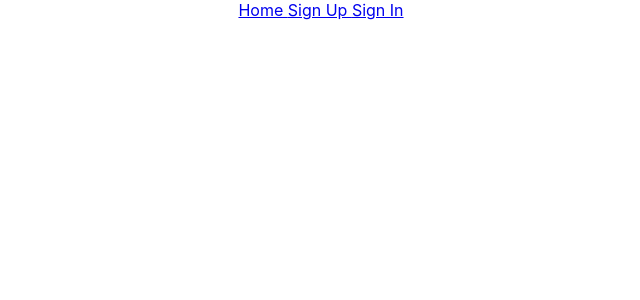
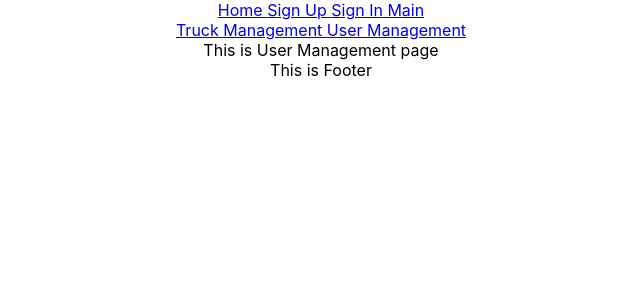
Before and after one commit to lorencelim/redux-saga, a React (Create React App) app: page /UserManagement in a window 1280 px wide. Shown: the top 300 px of the page, without its empty margins (319-959 px from the left). Built offline with nearby package versions, Linux system fonts and the light colour scheme.

Commit message:
Main page

```diff
--- a/src/App.js
+++ b/src/App.js
@@ -1,16 +1,16 @@
 import React from 'react';
 import './App.css';
-import { useSelector } from 'react-redux';
-import { selectUser } from './component/redux/userSlice';
-import Header from './component/Header';
+import Header from './component/header';
+import Footer from './component/footer';
+import Main from './component/main';
 
 function App() {
-
-  const user = useSelector(selectUser);
 
   return (
     <div className="App">
           <Header />
+          <Main />
+          <Footer />
     </div>
   );
 }
--- a/src/component/Header.js
+++ b/src/component/Header.js
@@ -1,32 +1,34 @@
 import React from "react";
-import Home from "./Home";
-import SignUp from "./SignUp";
-import SignIn from "./SignIn";
 import { BrowserRouter as Router, Link, Routes, Route } from 'react-router-dom';
 import { useSelector } from 'react-redux';
 import { selectUser } from './redux/userSlice';
-import SignOut from './SignOut';
-
+import Home from "./home";
+import SignUp from "./signUp";
+import SignIn from "./signIn";
+import SignOut from "./signOut";
+import Main from "./main"
 
 
 function Header() {
     const user = useSelector(selectUser);
     return (
-        <div>
+        <div className="header">
             <Router>
-            <nav>
-                <Link to='/'> Home </Link>
-                <Link to='SignUp'> Sign Up </Link>
-                <Link to='SignIn'> Sign In</Link>
-            </nav>
-            <Routes>
-                <Route path='/' element={<Home />} />
-                <Route path='SignUp' element={<SignUp />} />
-                <Route path='SignIn' element={<SignIn />} />
-            </Routes>
+                <nav>
+                    <Link to="/"> Home </Link>
+                    <Link to="SignUp"> Sign Up </Link>
+                    <Link to="SignIn"> Sign In</Link>
+                    <Link to="Main" > Main </Link>
+                </nav>
+                <Routes>
+                    <Route path="/" element={<Home />} />
+                    <Route path="SignUp" element={<SignUp />} />
+                    <Route path="SignIn" element={<SignIn />} />
+                    <Route path="Main" element={<Main />} />
+                </Routes>
             </Router>
             <div>{user ? <SignOut /> : null}</div>
-    </div>
+        </div>
     )
 }
 
--- a/src/component/SignUp.js
+++ b/src/component/SignUp.js
@@ -19,7 +19,7 @@ function SignUp() {
                 .max(15, "Must be 15 characters or less")
                 .required("required"),
             password: Yup.string()
-                .min(8, "Must Contain 8 Characters, One Uppercase, One Lowercase, One Number and One Special Case Character")
+                .required("required")
                 .matches(passwordRules, "Must Contain 8 Characters, One Uppercase, One Lowercase, One Number and One Special Case Character")
         }),
         onSubmit: (values) => {
--- /dev/null
+++ b/src/component/footer.js
@@ -0,0 +1,10 @@
+import React from "react";
+
+function Footer(){
+return(
+    <div> This is Footer </div>
+)
+
+}
+
+export default Footer;
--- /dev/null
+++ b/src/component/main.js
@@ -0,0 +1,24 @@
+import React from "react";
+import { BrowserRouter as Router, Link, Routes, Route } from 'react-router-dom';
+import TruckManagement from "./truckManagement";
+import UserManagement from "./userManagement";
+
+
+const Main = () => {
+    return (
+        <div className="m">
+            <Router>
+                <nav>
+                    <Link to='TruckManagement'> Truck Management </Link>
+                    <Link to='UserManagement'> User Management </Link>
+                </nav>
+                <Routes>
+                    <Route path='TruckManagement' element={<TruckManagement />} />
+                    <Route path='UserManagement' element={<UserManagement />} />
+                </Routes>
+            </Router>
+        </div>
+    )
+}
+
+export default Main;
--- /dev/null
+++ b/src/component/truckManagement.js
@@ -0,0 +1,9 @@
+import React from "react";
+
+function TruckManagement(){
+    return(
+        <div>This is Truck Management page</div>
+    )
+}
+
+export default TruckManagement;
--- /dev/null
+++ b/src/component/userManagement.js
@@ -0,0 +1,9 @@
+import React from "react";
+
+function UserManagement(){
+    return (
+        <div>This is User Management page</div>
+    )
+}
+
+export default UserManagement;
```
Lines whose indentation alone changed are shown as unchanged.
